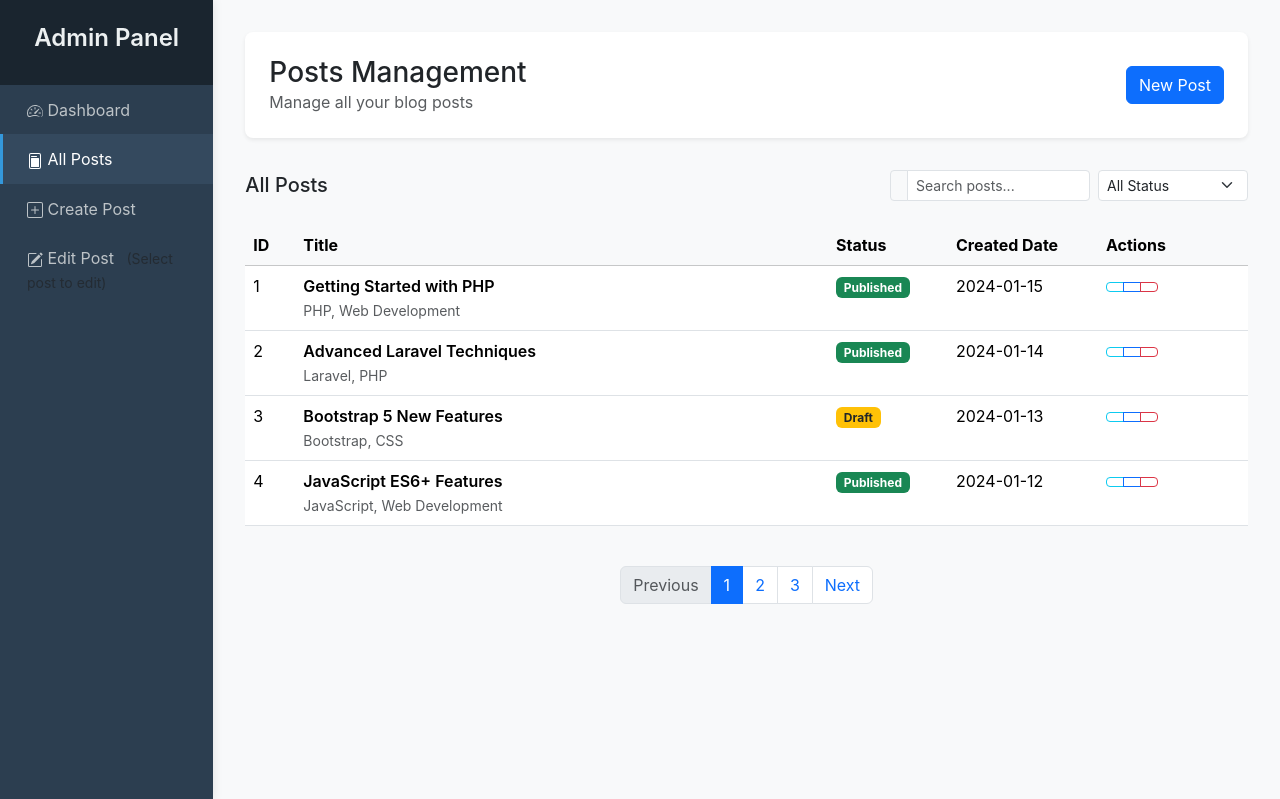
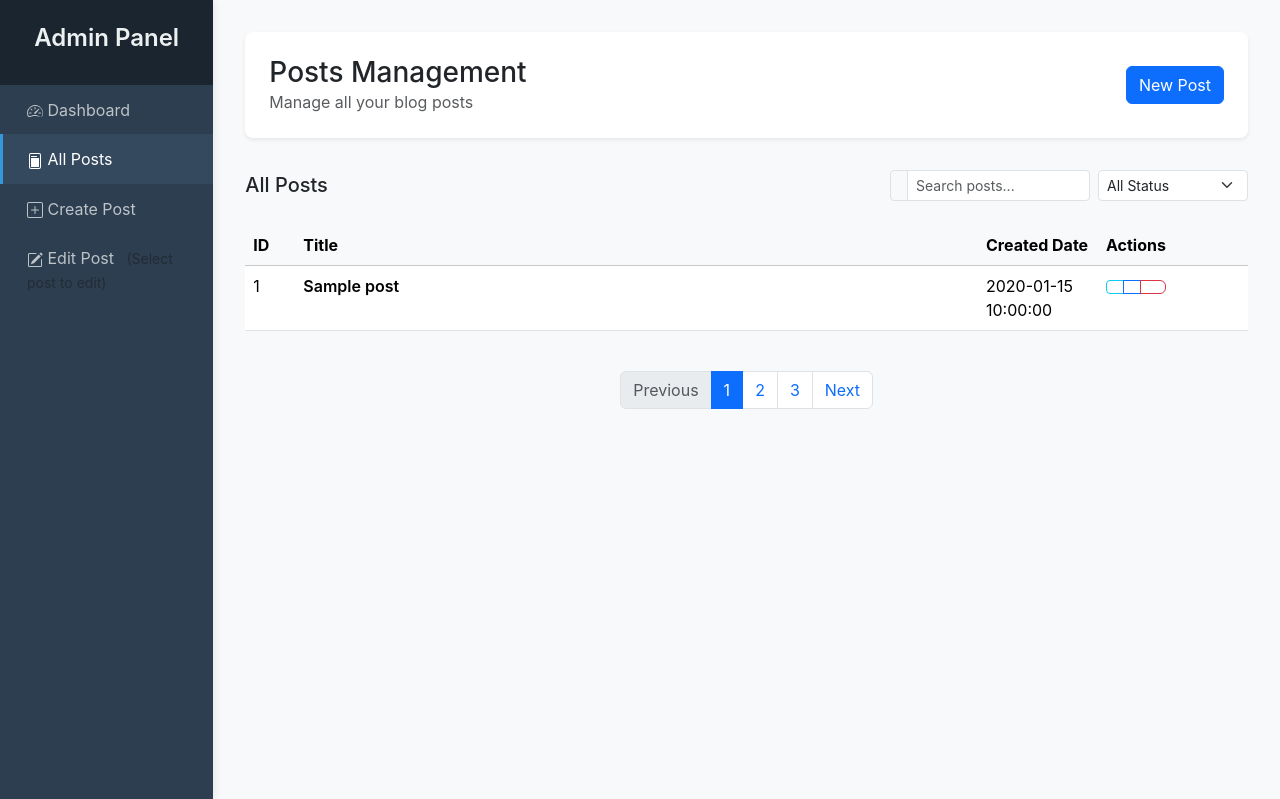
Before and after one commit to max021x/electrodoc, a PHP site: page /admin/posts in a window 1280 px wide. Shown: the top 799 px of the page. Run offline with PHP 8.4, Linux system fonts and the light colour scheme; the visitor is signed in with stand-in values (Sample User, id 1); tables that the repository leaves empty hold one stand-in row (values such as "Sample post"); style sheets or scripts are compiled from the project's sources; some libraries are stand-ins or nearby versions.

Commit message:
show psots changes

```diff
--- a/app/Controllers/Admin/PostController.php
+++ b/app/Controllers/Admin/PostController.php
@@ -23,7 +23,11 @@ class PostController
 
     public function store() {}
 
-    public function show($id) {}
+    public function show($id) {
+        $post = Post::find($id) ;
+        Authorization::verify('dashboard') ;
+        return Viewer::render('admin/posts/show' , ['posts' => $post] , 'admin/layouts/main') ;
+    }
 
     public function edit($id) {}
 
--- a/app/Views/admin/posts/index.php
+++ b/app/Views/admin/posts/index.php
@@ -32,104 +32,41 @@
                 <tr>
                     <th width="50">ID</th>
                     <th>Title</th>
-                    <th width="120">Status</th>
-                    <th width="150">Created Date</th>
+                    <th width="120">Created Date</th>
                     <th width="150">Actions</th>
                 </tr>
             </thead>
             <tbody>
                 <!-- Sample data - replace with dynamic content -->
+                <?php foreach ($posts as $post): ?>
                     <tr>
-                    <td>1</td>
+                        <td><?= $post->id ?></td>
                         <td>
-                        <div class="fw-semibold">Getting Started with PHP</div>
-                        <small class="text-muted">PHP, Web Development</small>
+                            <div class="fw-semibold"><?= $post->title ?></div>
+                            <!-- <small class="text-muted">PHP, Web Development</small> -->
                         </td>
-                    <td><span class="badge bg-success">Published</span></td>
-                    <td>2024-01-15</td>
+                        <!-- <td><span class="badge bg-success">Published</span></td> -->
+                        <td><?= $post->created_at ?></td>
                         <td>
                             <div class="btn-group btn-group-sm" role="group">
                                 <!-- Show Action - Magnet Icon -->
-                            <a href="/posts/1" class="btn btn-outline-info" title="View Post">
+                                <a href="admin/posts/<?= $post->id ?>/show" class="btn btn-outline-info" title="View Post">
                                     <i class="fas fa-search"></i>
                                 </a>
                                 <!-- Edit Action - Pen Icon -->
-                            <a href="/admin/1/edit" class="btn btn-outline-primary" title="Edit Post">
+                                <a href="/admin/posts/<?= $post->id?>/edit" class="btn btn-outline-primary" title="Edit Post">
                                     <i class="fas fa-pen"></i>
                                 </a>
                                 <!-- Delete Action - Trash Bin Icon -->
-                            <a href="#" class="btn btn-outline-danger btn-delete" title="Delete Post">
+                                <form class="btn-group" action="/admin/posts/<?= $post->id ?>/delete" method="POST">
+                                    <button href="#" class="btn btn-outline-danger btn-delete" title="Delete Post">
                                         <i class="fas fa-trash"></i>
-                            </a>
+                                    </button>
+                                </form>
                             </div>
                         </td>
                     </tr>
-                <tr>
-                    <td>2</td>
-                    <td>
-                        <div class="fw-semibold">Advanced Laravel Techniques</div>
-                        <small class="text-muted">Laravel, PHP</small>
-                    </td>
-                    <td><span class="badge bg-success">Published</span></td>
-                    <td>2024-01-14</td>
-                    <td>
-                        <div class="btn-group btn-group-sm" role="group">
-                            <a href="/posts/2" class="btn btn-outline-info" title="View Post">
-                                <i class="fas fa-search"></i>
-                            </a>
-                            <a href="/admin/2/edit" class="btn btn-outline-primary" title="Edit Post">
-                                <i class="fas fa-pen"></i>
-                            </a>
-                            <a href="#" class="btn btn-outline-danger btn-delete" title="Delete Post">
-                                <i class="fas fa-trash"></i>
-                            </a>
-                        </div>
-                    </td>
-                </tr>
-                <tr>
-                    <td>3</td>
-                    <td>
-                        <div class="fw-semibold">Bootstrap 5 New Features</div>
-                        <small class="text-muted">Bootstrap, CSS</small>
-                    </td>
-                    <td><span class="badge bg-warning text-dark">Draft</span></td>
-                    <td>2024-01-13</td>
-                    <td>
-                        <div class="btn-group btn-group-sm" role="group">
-                            <a href="/posts/3" class="btn btn-outline-info" title="View Post">
-                                <i class="fas fa-search"></i>
-                            </a>
-                            <a href="/admin/3/edit" class="btn btn-outline-primary" title="Edit Post">
-                                <i class="fas fa-pen"></i>
-                            </a>
-                            <a href="#" class="btn btn-outline-danger btn-delete" title="Delete Post">
-                                <i class="fas fa-trash"></i>
-                            </a>
-                        </div>
-                    </td>
-                </tr>
-                <tr>
-                    <td>4</td>
-                    <td>
-                        <div class="fw-semibold">JavaScript ES6+ Features</div>
-                        <small class="text-muted">JavaScript, Web Development</small>
-                    </td>
-                    <td><span class="badge bg-success">Published</span></td>
-                    <td>2024-01-12</td>
-                    <td>
-                        <div class="btn-group btn-group-sm" role="group">
-                            <a href="/posts/4" class="btn btn-outline-info" title="View Post">
-                                <i class="fas fa-search"></i>
-                            </a>
-                            <a href="/admin/4/edit" class="btn btn-outline-primary" title="Edit Post">
-                                <i class="fas fa-pen"></i>
-                            </a>
-                            <a href="#" class="btn btn-outline-danger btn-delete" title="Delete Post">
-                                <i class="fas fa-trash"></i>
-                            </a>
-                        </div>
-                    </td>
-                </tr>
+                <?php endforeach ?>
             </tbody>
         </table>
     </div>
--- a/routes.php
+++ b/routes.php
@@ -26,9 +26,10 @@ $router->add("GET", '/admin/dashboard', 'Admin\DashboardController@index');
 $router->add("GET", '/admin/posts', 'Admin\PostController@index');
 $router->add("GET", '/admin/posts/create', 'Admin\PostController@create');
 $router->add("POST", '/admin/posts/store' , 'Admin\PostController@store');
-$router->add("GET", '/admin/{id}/edit' , 'Admin\PostController@edit');
-$router->add("POST", '/admin/{id}' , 'Admin\PostController@update');
-$router->add("POST", '/admin/{id}/delete' , 'Admin\PostController@delete');
+$router->add("GET", '/admin/posts/{id}/show', 'Admin\PostController@index');
+$router->add("GET", '/admin/posts/{id}/edit' , 'Admin\PostController@edit');
+$router->add("POST", '/admin/posts/{id}/update' , 'Admin\PostController@update');
+$router->add("POST", '/admin/posts/{id}/delete' , 'Admin\PostController@delete');
 
 
 // user
```
Lines whose indentation alone changed are shown as unchanged.
